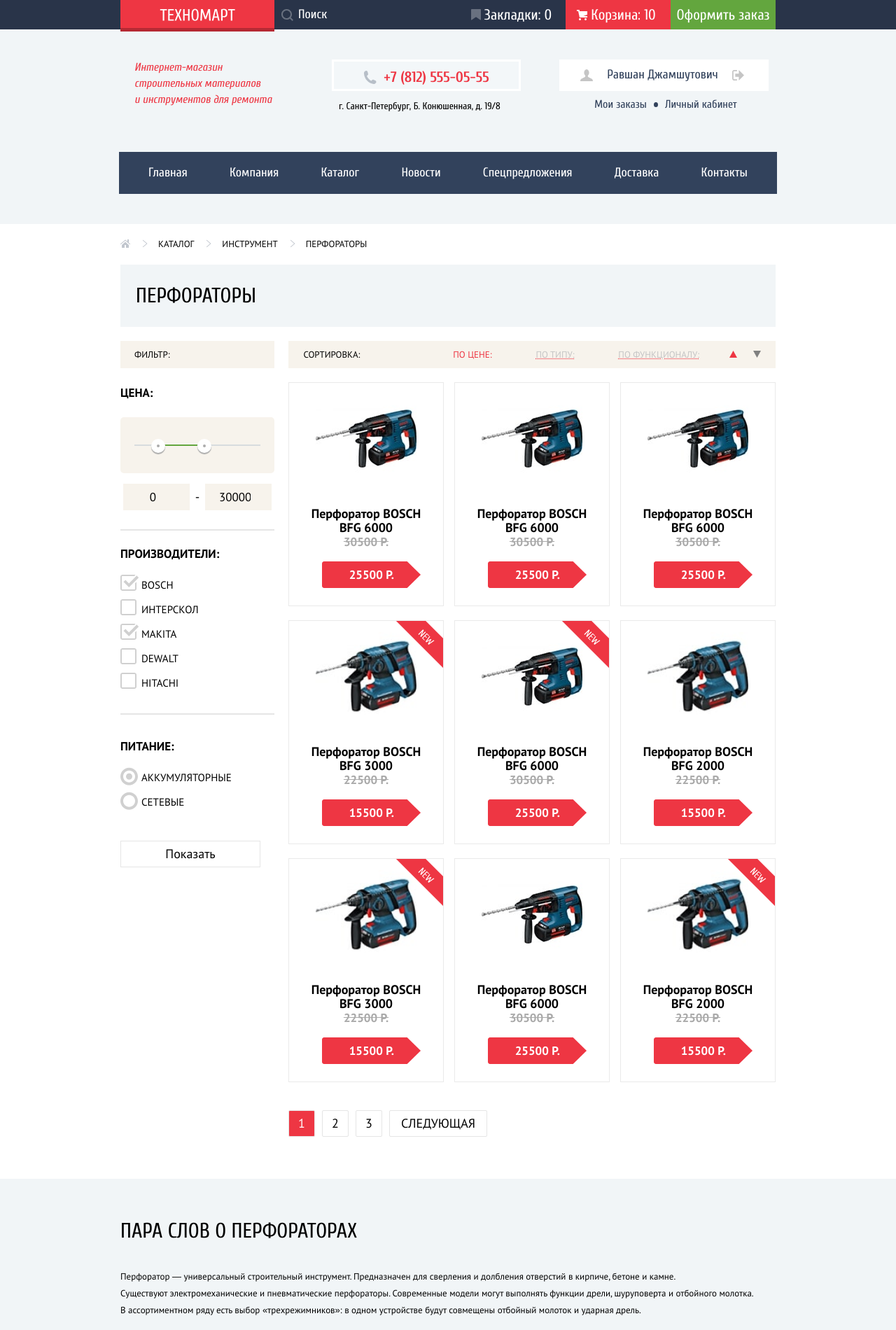
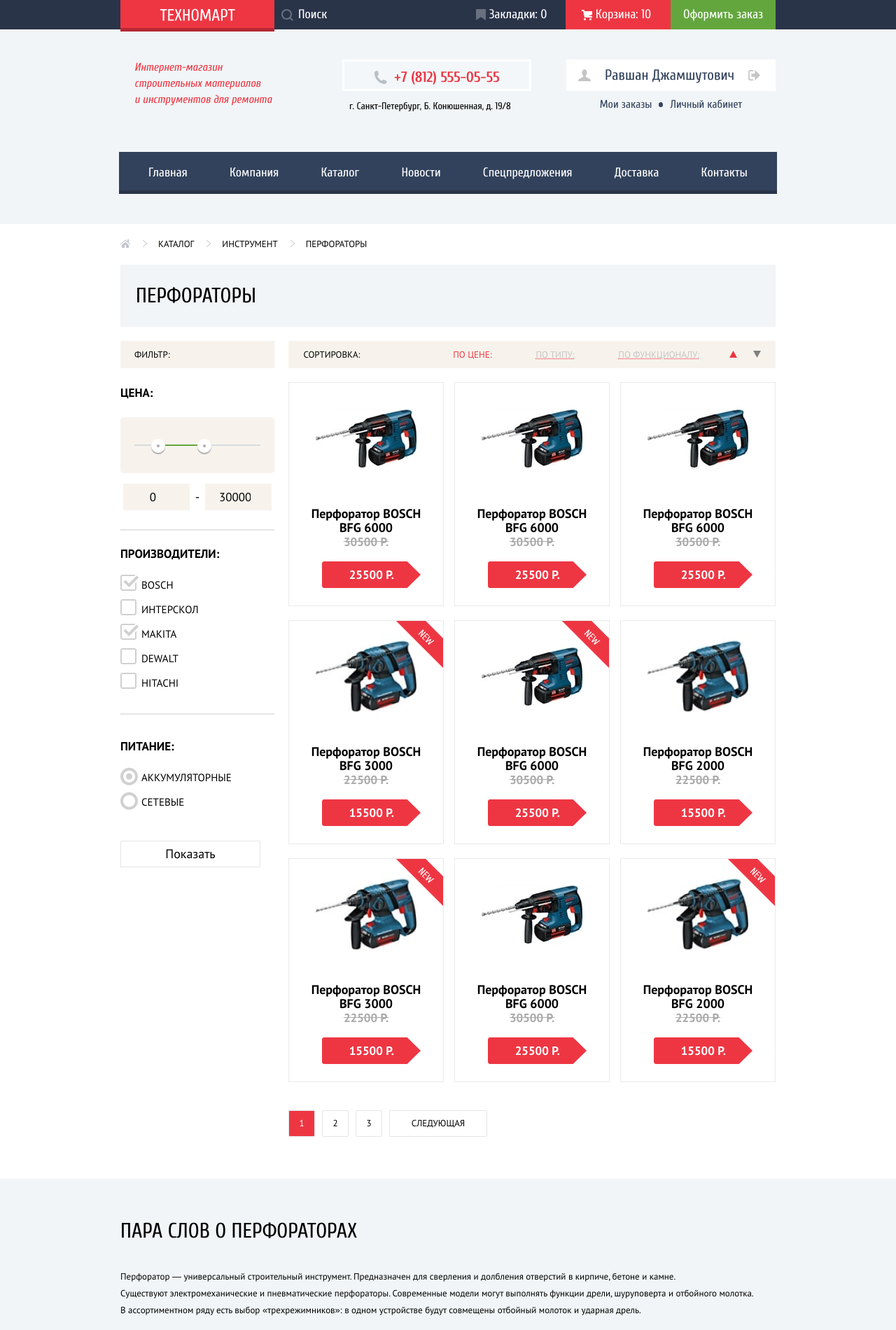
Before and after one commit to artem-kurchenko/1654837-technomart-30, a plain HTML site: page catalog.html in a window 1280 px wide. Shown: the top 1900 px of the page at 70% size. Drawn offline with Linux system fonts and the light colour scheme.

Commit message:
More B9 corrections

```diff
--- a/css/styles.css
+++ b/css/styles.css
@@ -311,17 +311,13 @@ img {
     align-items: center;
     padding: 0px;
     margin: 0px;
-    font-size: 21px;
-    line-height: 21px;
+
+    font-style: normal;
     font-weight: normal;
-}
-
-.enter-button:hover {
-    color: var(--basic-red);
-}
-.enter-button:hover img {
-    filter: invert(100%);
-}
+    font-size: 18px;
+    line-height: 24px;
+}
+
 .enter-button:active,
 .enter-button:focus {
     color: var(--basic-gray-light);
@@ -330,18 +326,20 @@ img {
 .enter-button {
     width: 121px;
     height: 45px;
-    margin-right: 10px;
-}
+    padding: 0px;
+    color: var(--basic-dark);
+    font-size: 21px;
+    line-height: 21px;
+}
+
 .signup-button {
+    font-size: 21px;
+    line-height: 21px;
     padding: 0px;
     height: 45px;
     width: 150px;
 }
-.enter-button {
-    margin-left: 5px;
-    padding: 0px;
-    color: var(--basic-dark);
-}
+
 .enter-button:hover,
 .signup-button:hover {
     color: var(--basic-red);
@@ -350,8 +348,9 @@ img {
     margin-right: 5px;
 }
 .enter-button:hover img {
-    filter: invert(1);
-}
+    filter: invert(100%);
+}
+
 .enter-button:active,
 .signup-button:active {
     color: var(--basic-gray);
@@ -377,9 +376,7 @@ img {
 .enter-button-large img.login-icon {
     margin-left: 20px;
 }
-.page-header-logo {
-    background-color: var(--basic-red);
-}
+
 .header-content-text {
     color: var(--basic-red);
     font-style: italic;
@@ -447,6 +444,7 @@ img {
     display: flex;
     flex-wrap: wrap;
     justify-content: space-around;
+    box-shadow: inset 0px -5px 0px #293449;
 }
 
 .navigation-menu li:first-child {
@@ -613,7 +611,6 @@ img {
 }
 .button-wrapper a {
     margin-left: 30px;
-
 }
 .slider-buttons button {
     padding: 0;
@@ -1528,8 +1525,8 @@ img {
 
 .pager {
     grid-column: 2;
-    width: 284px;
-    display: flex;
+    display: flex;
+    flex-wrap: wrap;
 }
 .pager li {
     margin-right: 10px;
@@ -1542,6 +1539,8 @@ img {
     height: 38px;
     box-sizing: border-box;
     border-radius: 2px;
+    font-size: 13px;
+    line-height: 18px;
     border: 1px solid #e5e5e5;
 }
 .pager-button-active {
```
